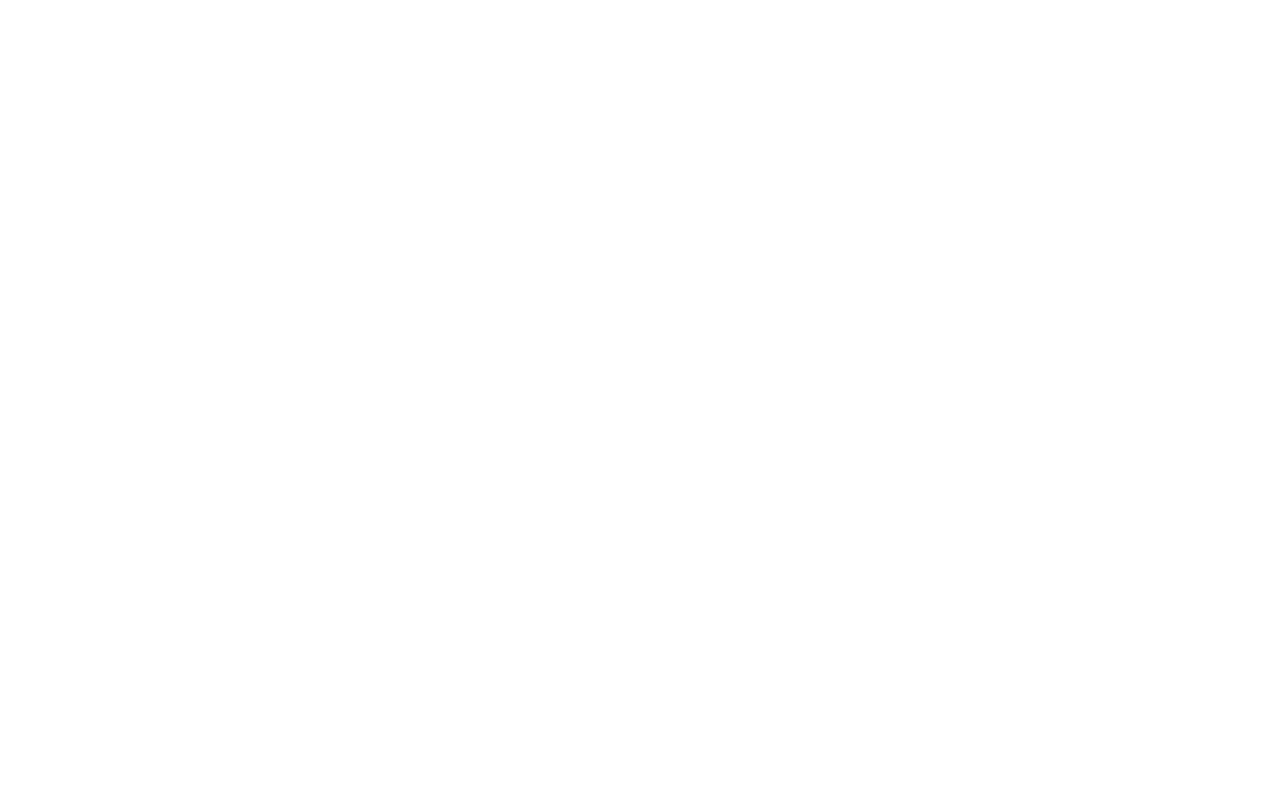
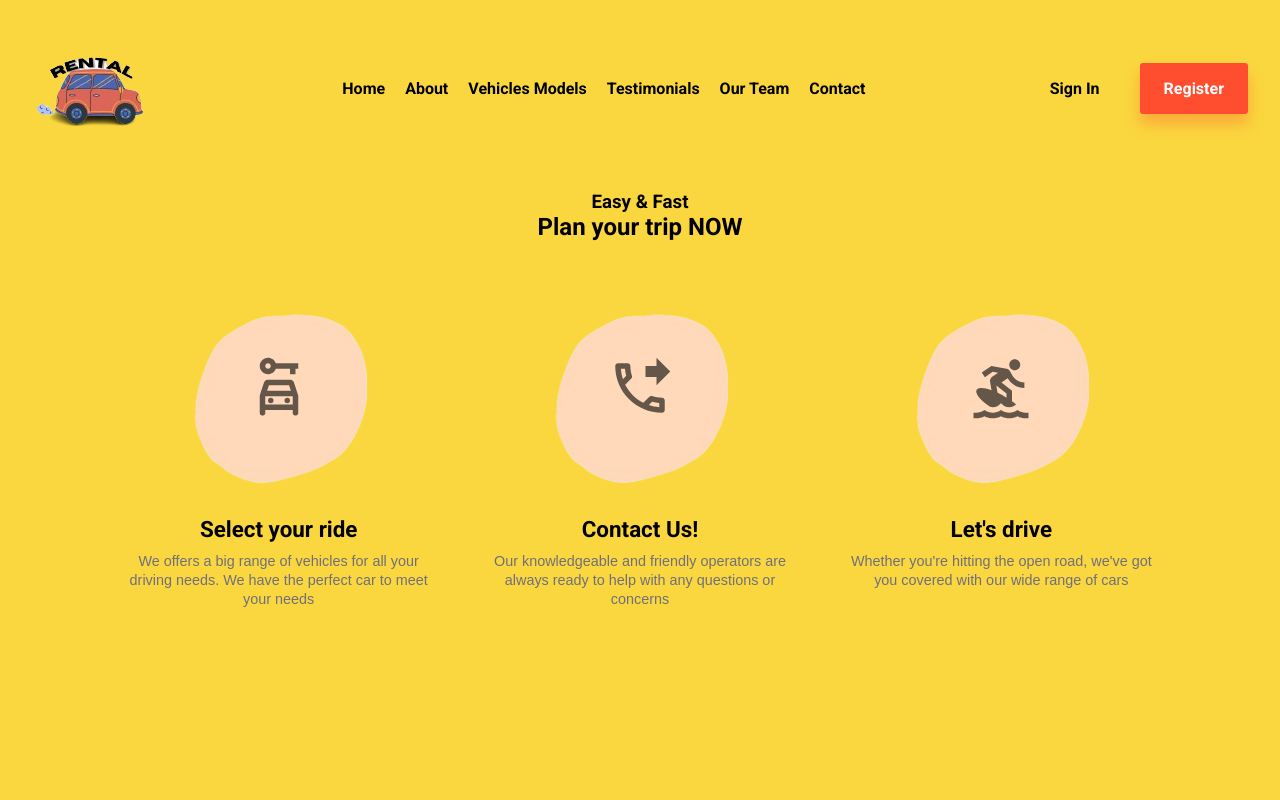
Before and after one commit to CbnMarian/web-car, a React (Create React App) app: page /Testimonials in a window 1280 px wide. Before the commit this address had no page. Shown: the top 800 px of the page. Built offline with nearby package versions, Linux system fonts and the light colour scheme.

Commit message:
adding new sections

```diff
--- a/package.json
+++ b/package.json
@@ -17,7 +17,7 @@
     "dayjs": "^1.11.10",
     "react": "^18.2.0",
     "react-dom": "^18.2.0",
-    "react-router-dom": "^6.21.0",
+    "react-router-dom": "^6.21.3",
     "react-scripts": "5.0.1",
     "styled-components": "^6.1.1",
     "web-vitals": "^2.1.4"
--- a/src/App.js
+++ b/src/App.js
@@ -1,12 +1,24 @@
+import { BrowserRouter, Routes, Route } from "react-router-dom";
 import "./App.css";
-import { BrowserRouter, Routes, Route } from "react-router-dom";
 import Home from "./pages/home";
+import About from "./pages/About";
+import Contact from "./pages/Contact";
+import OurTeam from "./pages/OurTeam";
+import Testimonials from "./pages/Testimonials";
+import VehicleModels from "./pages/vehicleModels";
+import NoPage from "./pages/noPage";
 
 function App() {
   return (
     <BrowserRouter>
       <Routes>
-        <Route path="/" element={<Home />} />
+        <Route path="/Home" element={<Home />} />
+        <Route path="/About" element={<About />} />
+        <Route path="/Contact" element={<Contact />} />
+        <Route path="/OurTeam" element={<OurTeam />} />
+        <Route path="/Testimonials" element={<Testimonials />} />
+        <Route path="/VehicleModels" element={<VehicleModels />} />
+        <Route path="*" element={<NoPage />} />
       </Routes>
     </BrowserRouter>
   );
--- /dev/null
+++ b/src/Components/No Page/workInProgress.css
@@ -0,0 +1,66 @@
+.container {
+  display: flex;
+  justify-content: center;
+  align-items: center;
+  height: 100vh;
+  flex-direction: column;
+  gap: 2rem;
+  background-color: rgb(250, 215, 62);
+  box-shadow: 0 10px 10px rgba(0, 0, 0, 0.2);
+  padding: 50px 50px !important;
+}
+
+.lader {
+  width: 100px;
+}
+
+.loader {
+  width: 80px;
+  height: 40px;
+  color: #000;
+  border: 2px solid currentColor;
+  border-right-color: transparent;
+  padding: 3px;
+  background: repeating-linear-gradient(
+      90deg,
+      currentColor 0 10px,
+      #0000 0 15px
+    )
+    0/0% no-repeat content-box content-box;
+  position: relative;
+  animation: l5 2s infinite steps(6);
+}
+.loader::before {
+  content: "";
+  position: absolute;
+  top: -2px;
+  bottom: -2px;
+  left: 100%;
+  width: 10px;
+  background: linear-gradient(
+        #0000 calc(50% - 7px),
+        currentColor 0 calc(50% - 5px),
+        #0000 0 calc(50% + 5px),
+        currentColor 0 calc(50% + 7px),
+        #0000 0
+      )
+      left / 100% 100%,
+    linear-gradient(
+        currentColor calc(50% - 5px),
+        #0000 0 calc(50% + 5px),
+        currentColor 0
+      )
+      left / 2px 100%,
+    linear-gradient(
+        #0000 calc(50% - 5px),
+        currentColor 0 calc(50% + 5px),
+        #0000 0
+      )
+      right/2px 100%;
+  background-repeat: no-repeat;
+}
+@keyframes l5 {
+  100% {
+    background-size: 120%;
+  }
+}
--- /dev/null
+++ b/src/Components/No Page/workInProgress.js
@@ -0,0 +1,16 @@
+import "./workInProgress.css";
+import lader from "../../assets/from outside/lader.png";
+
+function WorkInProgress() {
+  return (
+    <div className="container">
+      <h1>Website is under construction</h1>
+      <div className="loader"></div>
+      <div>
+        <img className="lader" src={lader} alt="content" />
+      </div>
+    </div>
+  );
+}
+
+export default WorkInProgress;
--- a/src/Components/navbar/navbar.js
+++ b/src/Components/navbar/navbar.js
@@ -17,10 +17,10 @@
       <Burger />
 
       <div className="navbar__buttons">
-        <a className="navbar__buttons__signIn" href="/signin">
+        <a className="navbar__buttons__signIn" href="/Home">
           Sign In
         </a>
-        <a className="navbar__buttons__Register" href="/register">
+        <a className="navbar__buttons__Register" href="*">
           Register
         </a>
       </div>
--- a/src/Components/navbar/rightnav.jsx
+++ b/src/Components/navbar/rightnav.jsx
@@ -61,37 +61,33 @@
   return (
     <Ul open={open}>
       <li>
-        <a href="#home" onClick={handleItemClick}>
+        <a href="/Home" onClick={handleItemClick}>
           Home
         </a>
       </li>
       <li>
-        <a href="#about" onClick={handleItemClick}>
+        <a href="/About" onClick={handleItemClick}>
           About
         </a>
       </li>
       <li>
-        <a href="#vehicles" onClick={handleItemClick}>
-          Vehicles
+        <a href="/VehiclesModels" onClick={handleItemClick}>
+          Vehicles Models
         </a>
       </li>
+
       <li>
-        <a href="#models" onClick={handleItemClick}>
-          Models
-        </a>
-      </li>
-      <li>
-        <a href="#testimonials" onClick={handleItemClick}>
+        <a href="/Testimonials" onClick={handleItemClick}>
           Testimonials
         </a>
       </li>
       <li>
-        <a href="#our-team" onClick={handleItemClick}>
+        <a href="/OurTeam" onClick={handleItemClick}>
           Our Team
         </a>
       </li>
       <li>
-        <a href="#contact" onClick={handleItemClick}>
+        <a href="/Contact" onClick={handleItemClick}>
           Contact
         </a>
       </li>
--- a/src/pages/Contact.js
+++ b/src/pages/Contact.js
@@ -0,0 +1,21 @@
+import NavBar from "../Components/navbar/navbar";
+
+import PlanSection from "../Components/plansection/plan";
+
+import ChooseUs from "../Components/whyChooseUs/chooseUs";
+
+import Footer from "../Components/Footer/footer";
+
+const Home = () => (
+  <div>
+    <NavBar />
+
+    <PlanSection />
+
+    <ChooseUs />
+
+    <Footer />
+  </div>
+);
+
+export default Home;
--- a/src/pages/OurTeam.js
+++ b/src/pages/OurTeam.js
@@ -0,0 +1,21 @@
+import NavBar from "../Components/navbar/navbar";
+
+import PlanSection from "../Components/plansection/plan";
+
+import ChooseUs from "../Components/whyChooseUs/chooseUs";
+
+import Footer from "../Components/Footer/footer";
+
+const Home = () => (
+  <div>
+    <NavBar />
+
+    <PlanSection />
+
+    <ChooseUs />
+
+    <Footer />
+  </div>
+);
+
+export default Home;
--- a/src/pages/Testimonials.js
+++ b/src/pages/Testimonials.js
@@ -0,0 +1,21 @@
+import NavBar from "../Components/navbar/navbar";
+
+import PlanSection from "../Components/plansection/plan";
+
+import ChooseUs from "../Components/whyChooseUs/chooseUs";
+
+import Footer from "../Components/Footer/footer";
+
+const Home = () => (
+  <div>
+    <NavBar />
+
+    <PlanSection />
+
+    <ChooseUs />
+
+    <Footer />
+  </div>
+);
+
+export default Home;
--- /dev/null
+++ b/src/pages/noPage.js
@@ -0,0 +1,9 @@
+import WorkInProgress from "../Components/No Page/workInProgress";
+
+const Home = () => (
+  <div>
+    <WorkInProgress />
+  </div>
+);
+
+export default Home;
--- a/src/pages/vehicleModels.js
+++ b/src/pages/vehicleModels.js
@@ -0,0 +1,21 @@
+import NavBar from "../Components/navbar/navbar";
+
+import PlanSection from "../Components/plansection/plan";
+
+import ChooseUs from "../Components/whyChooseUs/chooseUs";
+
+import Footer from "../Components/Footer/footer";
+
+const Home = () => (
+  <div>
+    <NavBar />
+
+    <PlanSection />
+
+    <ChooseUs />
+
+    <Footer />
+  </div>
+);
+
+export default Home;
```
Also changed, not shown: src/assets/from outside/lader.png (added), 1 other file (tests, documents, lock files or other folders).
